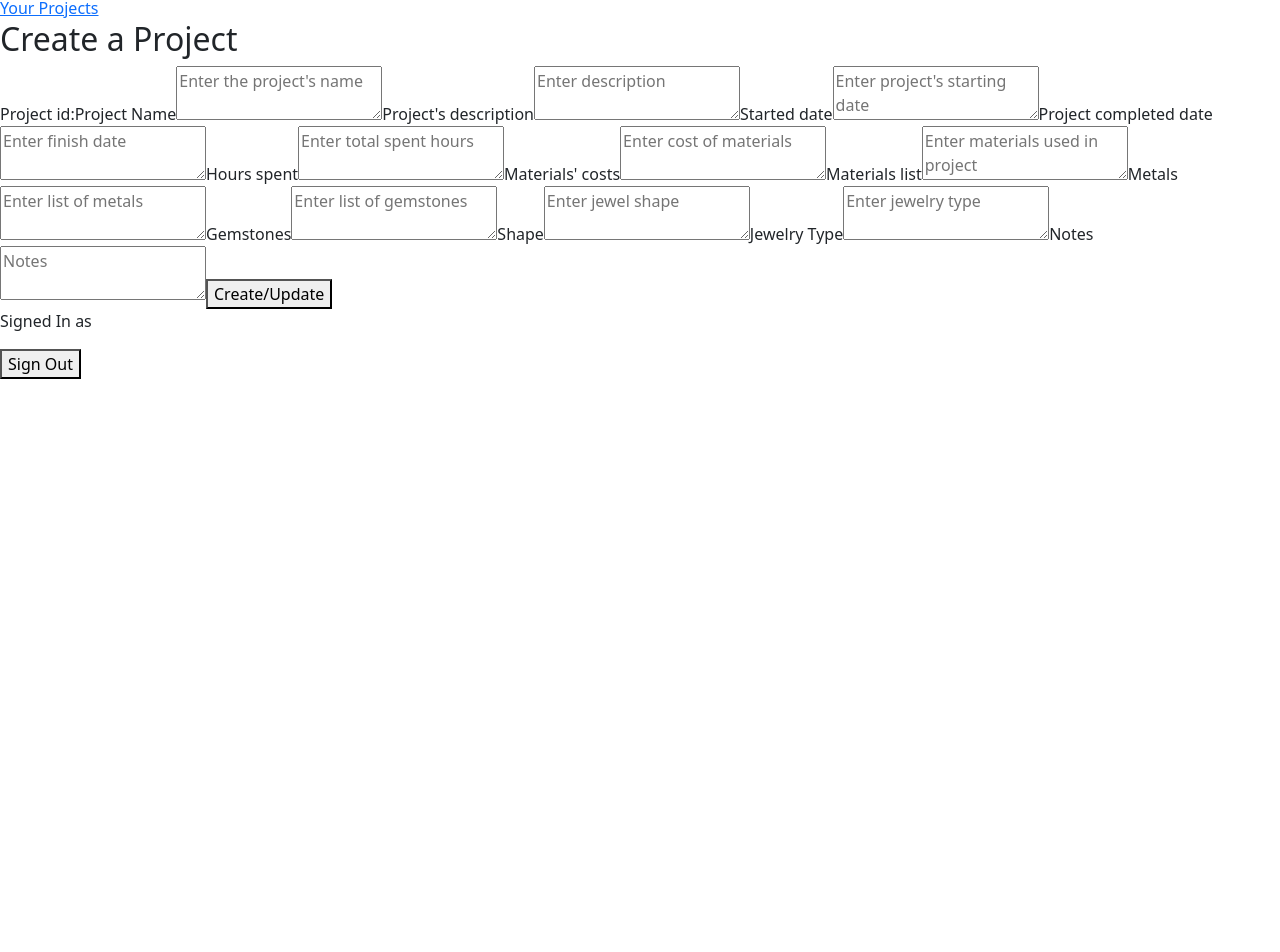
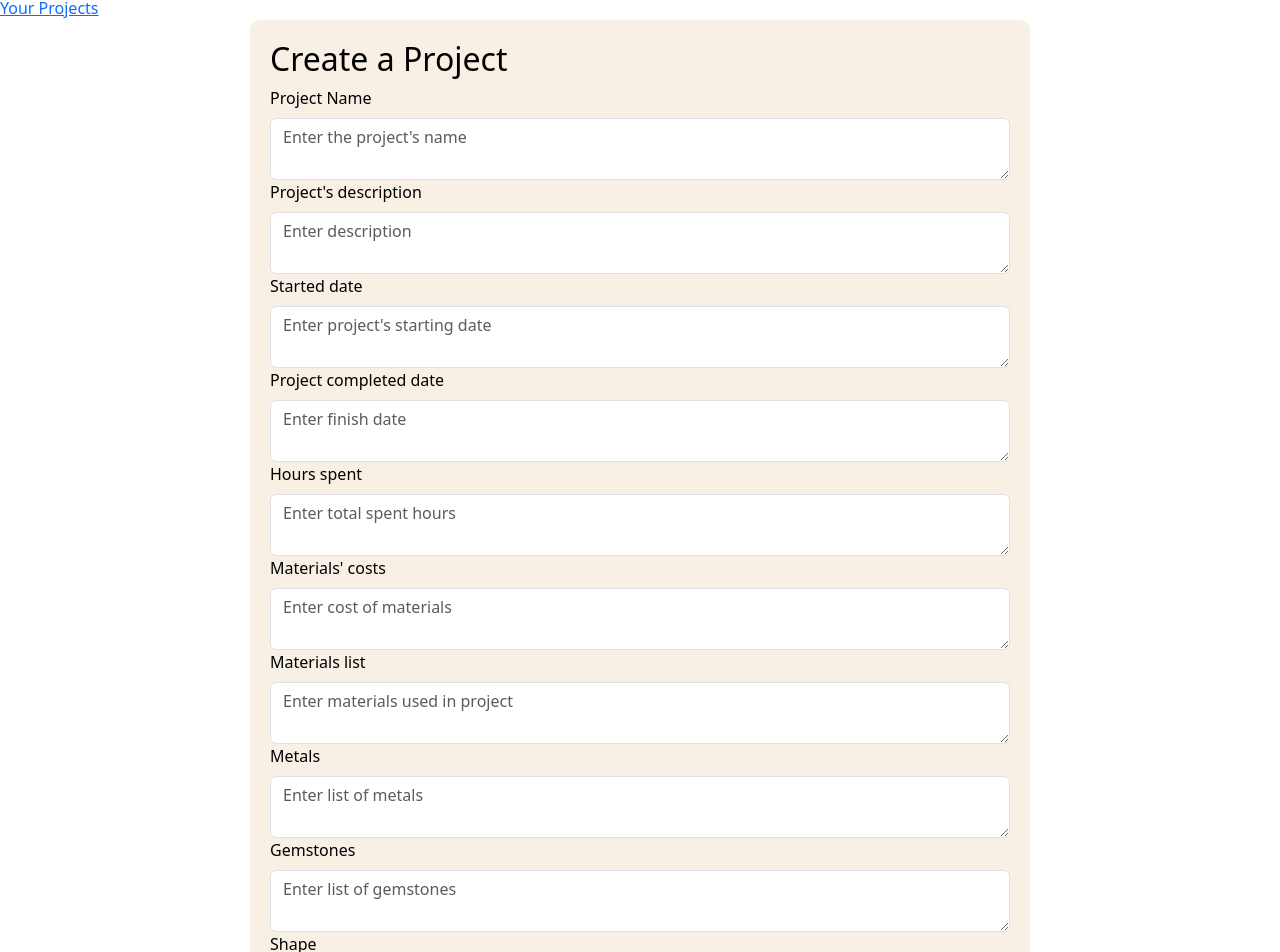
Before and after one commit to AngieCCo/front-end-jeweltime, a React (Create React App) app: page /newproject in a window 1280 px wide. Shown: the part 156-1108 px from the top of the page. Before the commit the page ends 800 px from the top, so only its background shows below. Built offline with nearby package versions, Linux system fonts and the light colour scheme; no server answers.

Commit message:
Create Project Form Styled

```diff
--- a/src/components/AuthDetails.js
+++ b/src/components/AuthDetails.js
@@ -1,5 +1,6 @@
 import { getAuth, onAuthStateChanged, signOut } from "firebase/auth";
 import React, { useEffect, useState } from "react";
+import 'bootstrap/dist/css/bootstrap.min.css'
 
 const auth = getAuth();
 
--- a/src/components/NewProjectForm.css
+++ b/src/components/NewProjectForm.css
@@ -0,0 +1,20 @@
+.d-flex {
+    border-color: #4C4B16;
+    border-radius: 10px;
+    padding-left: 250px;
+    padding-right: 250px;
+}
+
+.newProjectForm {
+    width: 300;
+    padding: 20px;
+    height: min-content;
+    border-radius: 10px;
+    color: black;
+    background-color: rgb(248, 240, 229);
+}
+
+.btn-success {
+    background-color: #7C9D96 !important;
+    border-color: #4C4B16 !important;
+}
--- a/src/components/NewProjectForm.js
+++ b/src/components/NewProjectForm.js
@@ -1,5 +1,6 @@
 import React, { useState } from 'react';
 import './NewProjectForm.css';
+import 'bootstrap/dist/css/bootstrap.min.css'
 
 const INITIAL_FORM_DATA = {
     "projectName": '',
@@ -61,12 +62,14 @@ const NewProjectForm = ({ createNewProject, selectedProject, updateProject }) =>
     };
 
     return (
-    <div className="new-project-form__container">
+    <div className="d-flex flex-column justify-content-center w-100">
+        <div className='newProjectForm'>
             <h2 className="newProject">Create a Project</h2>
             <form className="form__container" onSubmit={handleSubmit}>
-            <label htmlFor="id" id='projectId'>Project id: {projectFormData.projectId}</label>
-            <label htmlFor="projectName">Project Name</label>
-            <textarea
+                {/* <label htmlFor="id" id='projectId'>Project id: {projectFormData.projectId}</label> */}
+                <div className='form-group'>
+                    <label htmlFor="projectName" className="form-label">Project Name</label>
+                    <textarea className="form-control"
                     type="text"
                     id="projectName"
                     name="projectName"
@@ -75,8 +78,10 @@ const NewProjectForm = ({ createNewProject, selectedProject, updateProject }) =>
                     placeholder="Enter the project's name"
                     required
                     ></textarea>
-        <label htmlFor="description">Project's description</label>
-            <textarea
+                </div>
+                <div>
+                    <label htmlFor="description" className="form-label">Project's description</label>
+                    <textarea className="form-control"
                     type="text"
                     id="description"
                     name="description"
@@ -85,8 +90,10 @@ const NewProjectForm = ({ createNewProject, selectedProject, updateProject }) =>
                     placeholder="Enter description"
                     required
                     ></textarea>
-        <label htmlFor="startedAt">Started date</label>
-            <textarea
+                </div>
+                <div>
+                    <label htmlFor="startedAt" className="form-label">Started date</label>
+                    <textarea className="form-control"
                     type="text"
                     id="startedAt"
                     name="startedAt"
@@ -95,8 +102,10 @@ const NewProjectForm = ({ createNewProject, selectedProject, updateProject }) =>
                     placeholder="Enter project's starting date"
                     required
                     ></textarea>
-        <label htmlFor="completedAt">Project completed date</label>
-            <textarea
+                </div>
+                <div>
+                    <label htmlFor="completedAt" className="form-label">Project completed date</label>
+                    <textarea className="form-control"
                     type="text"
                     id="completedAt"
                     name="completedAt"
@@ -104,8 +113,10 @@ const NewProjectForm = ({ createNewProject, selectedProject, updateProject }) =>
                     onChange={anInputChanged}
                     placeholder="Enter finish date"
                     ></textarea>
-        <label htmlFor="hoursSpent">Hours spent</label>
-            <textarea
+                </div>
+                <div>
+                    <label htmlFor="hoursSpent" className="form-label">Hours spent</label>
+                    <textarea className="form-control"
                     type="text"
                     id="hoursSpent"
                     name="hoursSpent"
@@ -114,8 +125,10 @@ const NewProjectForm = ({ createNewProject, selectedProject, updateProject }) =>
                     placeholder="Enter total spent hours"
                     required
                     ></textarea>
-        <label htmlFor="completedAt">Materials' costs</label>
-            <textarea
+                </div>
+                <div>
+                    <label htmlFor="completedAt" className="form-label">Materials' costs</label>
+                    <textarea className="form-control"
                     type="text"
                     id="materialsCost"
                     name="materialsCost"
@@ -124,8 +137,10 @@ const NewProjectForm = ({ createNewProject, selectedProject, updateProject }) =>
                     placeholder="Enter cost of materials"
                     required
                     ></textarea>
-        <label htmlFor="materials">Materials list</label>
-            <textarea
+                </div>
+                <div>
+                    <label htmlFor="materials" className="form-label">Materials list</label>
+                    <textarea className="form-control"
                     type="text"
                     id="materials"
                     name="materials"
@@ -134,8 +149,10 @@ const NewProjectForm = ({ createNewProject, selectedProject, updateProject }) =>
                     placeholder="Enter materials used in project"
                     required
                     ></textarea>
-        <label htmlFor="metals">Metals</label>
-            <textarea
+                </div>
+                <div>
+                    <label htmlFor="metals" className="form-label">Metals</label>
+                    <textarea className="form-control"
                     type="text"
                     id="metals"
                     name="metals"
@@ -144,8 +161,10 @@ const NewProjectForm = ({ createNewProject, selectedProject, updateProject }) =>
                     placeholder="Enter list of metals"
                     required
                     ></textarea>
-        <label htmlFor="gemstones">Gemstones</label>
-            <textarea
+                </div>
+                <div>
+                    <label htmlFor="gemstones" className="form-label">Gemstones</label>
+                    <textarea className="form-control"
                     type="text"
                     id="gemstones"
                     name="gemstones"
@@ -154,8 +173,10 @@ const NewProjectForm = ({ createNewProject, selectedProject, updateProject }) =>
                     placeholder="Enter list of gemstones"
                     required
                     ></textarea>
-        <label htmlFor="shape">Shape</label>
-            <textarea
+                </div>
+                <div>
+                    <label htmlFor="shape" className="form-label">Shape</label>
+                    <textarea className="form-control"
                     type="text"
                     id="shape"
                     name="shape"
@@ -164,8 +185,10 @@ const NewProjectForm = ({ createNewProject, selectedProject, updateProject }) =>
                     placeholder="Enter jewel shape"
                     required
                     ></textarea>
-        <label htmlFor="jewelryType">Jewelry Type</label>
-            <textarea
+                </div>
+                <div>
+                    <label htmlFor="jewelryType" className="form-label">Jewelry Type</label>
+                    <textarea className="form-control"
                     type="text"
                     id="jewelryType"
                     name="jewelryType"
@@ -174,8 +197,10 @@ const NewProjectForm = ({ createNewProject, selectedProject, updateProject }) =>
                     placeholder="Enter jewelry type"
                     required
                     ></textarea>
-        <label htmlFor="notes">Notes</label>
-            <textarea
+                </div>
+                <div>
+                    <label htmlFor="notes" className="form-label">Notes</label>
+                    <textarea className="form-control"
                     type="text"
                     id="notes"
                     name="notes"
@@ -183,8 +208,10 @@ const NewProjectForm = ({ createNewProject, selectedProject, updateProject }) =>
                     onChange={anInputChanged}
                     placeholder="Notes"
                     ></textarea>
-        <button type="submit">Create/Update</button>
+                </div>
+            <button type="submit" className="btn btn-success w-100 mt-2">Create/Update</button>
             </form>
+        </div>
     </div>
     );
 };
```
Lines whose indentation alone changed are shown as unchanged.
